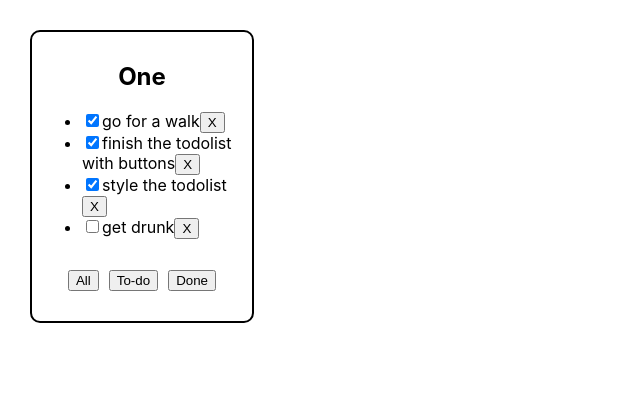
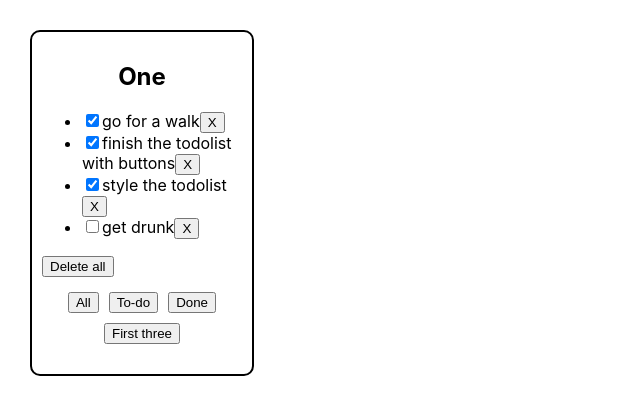
Before and after one commit to showermax/my-todolist, a React (Create React App) app: page / in a window 1280 px wide. Shown: the top 414 px of the page, without its empty margins (0-640 px from the left). Built offline with nearby package versions, Linux system fonts and the light colour scheme.

Commit message:
microtask one and two

```diff
--- a/src/App.tsx
+++ b/src/App.tsx
@@ -4,7 +4,7 @@ import { Todolist } from './Todolist';
 
 
 function App() {
-  const [listOfTasks, setListOfTasks] = useState( [
+  let [listOfTasks, setListOfTasks] = useState( [
     {id: 1, name: "go for a walk", isDone: true},
     {id: 2, name: "finish the todolist with buttons", isDone: true},
     {id: 3, name: "style the todolist", isDone: true},
@@ -23,6 +23,7 @@ function App() {
     {id: 2, name: "proceed with the hosting of hauz.tech", isDone: false},
     {id: 3, name: "deploy", isDone: false}
   ]
+
   function remove(id:number){
     setListOfTasks(listOfTasks.filter(el=>el.id!=id))
   }
@@ -34,13 +35,21 @@ function App() {
   if (check === "Done") {
     newListOfTasks = listOfTasks.filter(el=>el.isDone)
   }
-  function taskfilter(check: 'All'|"To-do"|'Done') {
+  if (check === "3") {
+    newListOfTasks = listOfTasks.filter(el=>el.id<4)
+  }
+  function taskFilter(check: 'All'|"To-do"|'Done'|'3') {
     setCheck(check)
   }
+  function deleteAll () {
+    listOfTasks=[]
+    setListOfTasks(listOfTasks)
+  }
+
 
   return (
     <div className="App">
-     <Todolist title='One' tasks={newListOfTasks} delete={remove} filtering={taskfilter}/>
+     <Todolist title='One' tasks={newListOfTasks} delete={remove} filtering={taskFilter} deleteAll={deleteAll}/>
      {/*<Todolist title='Code grabbers' tasks={listOfTasks2}/>*/}
      {/*<Todolist title='Health aging' tasks={listOfTasks3}/>*/}
     </div>
--- a/src/Todolist.tsx
+++ b/src/Todolist.tsx
@@ -2,7 +2,8 @@ type PropsType = {
     title: string
     tasks: Array<TasksType>
     delete: (id: number) => void
-    filtering: (check: 'All'|"To-do"|'Done') => void
+    filtering: (check: 'All'|"To-do"|'Done'|'3') => void
+    deleteAll: () => void
 }
 
 type TasksType = {
@@ -20,10 +21,12 @@ export const Todolist = (props: PropsType) => {
                 {el.name}
                 <button onClick={()=>{props.delete(el.id)}}>X</button></li>)}
         </ul>
+        <button onClick={()=>{props.deleteAll()}}>Delete all</button>
         <div className="buttons">
             <button onClick={()=>{props.filtering('All')}}>All</button>
             <button onClick={()=>{props.filtering('To-do')}}>To-do</button>
             <button onClick={()=>{props.filtering('Done')}}>Done</button>
+            <button onClick={()=>{props.filtering('3')}}>First three</button>
         </div>
     </div>
     )
```
